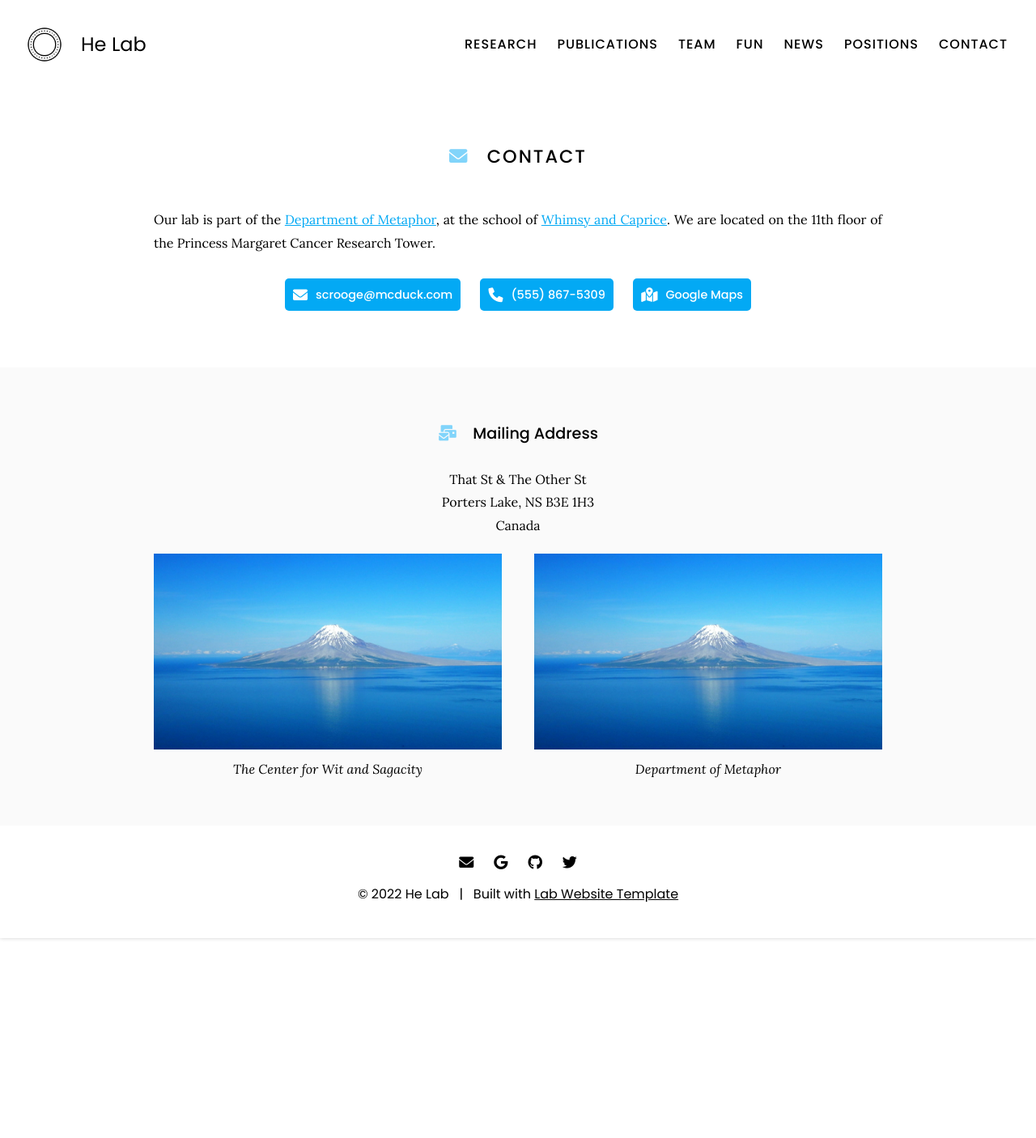
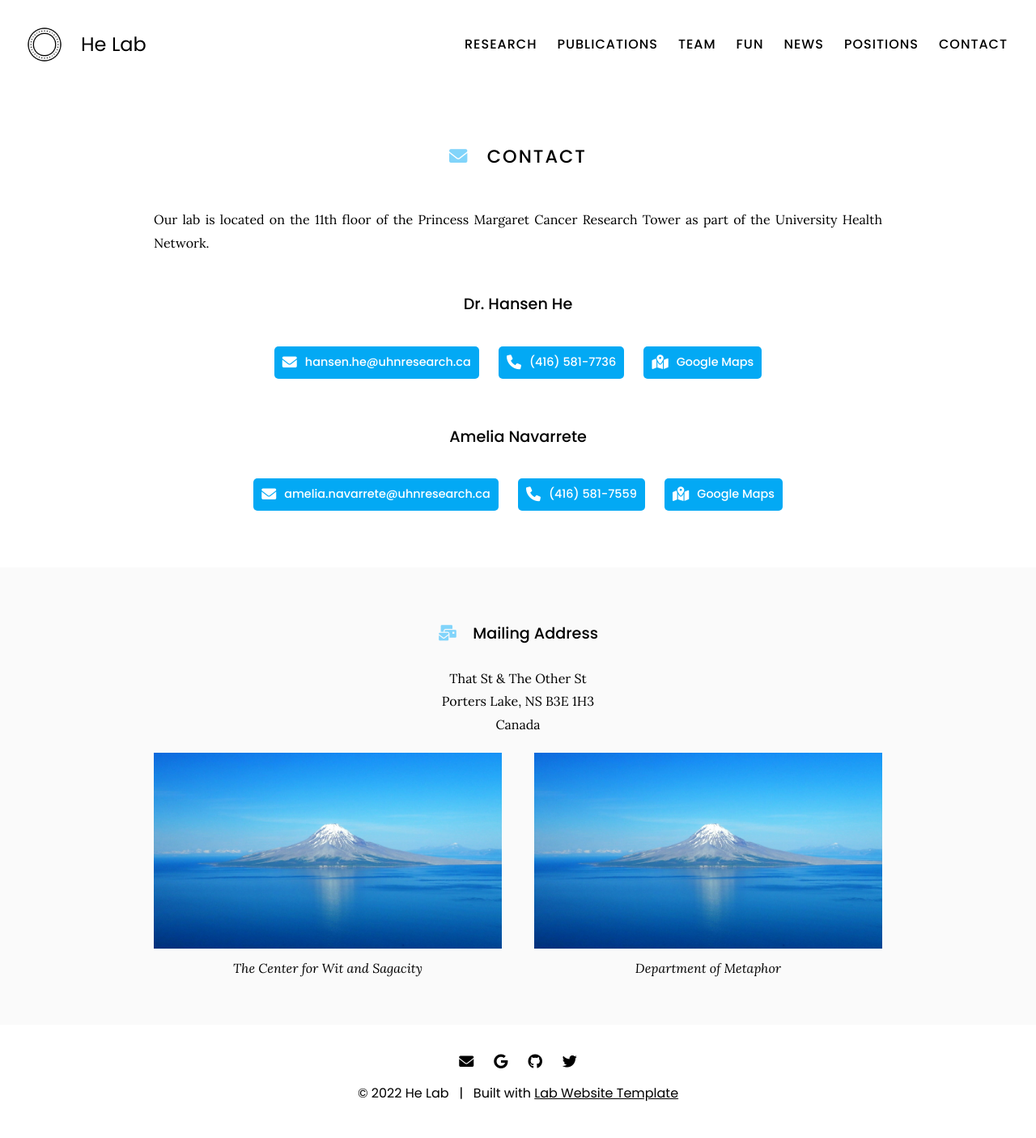
Before and after one commit to vivianschu/blue, a Jekyll site: the page built from contact/index.md, in a window 1280 px wide. Shown: the whole page at 81% size. Built offline with Jekyll 4.4.1, drawn with Linux system fonts in a browser that asks for light colours; before the commit the page ends 1159 px from its top, so only the background shows below that.

Commit message:
Update index.md

```diff
--- a/contact/index.md
+++ b/contact/index.md
@@ -7,25 +7,56 @@ nav:
 
 # <i class="fas fa-envelope"></i>Contact
 
-Our lab is part of the [Department of Metaphor](), at the school of [Whimsy and Caprice]().
-We are located on the 11th floor of the Princess Margaret Cancer Research Tower.
+Our lab is located on the 11th floor of the Princess Margaret Cancer Research Tower as part of the University Health Network.
+
+### Dr. Hansen He
 
 {%
   include link.html
   type="email"
   icon=""
-  text="scrooge@mcduck.com"
+  text="hansen.he@uhnresearch.ca"
   tooltip=""
-  link="scrooge@mcduck.com"
+  link="hansen.he@uhnresearch.ca"
   style="button"
 %}
 {%
   include link.html
   type="phone"
   icon=""
-  text="(555) 867-5309"
+  text="(416) 581-7736"
   tooltip=""
-  link="+1-555-867-5309"
+  link="+1-416-581-7736"
+  style="button"
+%}
+{%
+  include link.html
+  type="address"
+  icon=""
+  text="Google Maps"
+  tooltip="View on Google Maps"
+  link="https://goo.gl/maps/9RdNPdoQpHKBnUYPA"
+  style="button"
+%}
+{:.center}
+
+### Amelia Navarrete
+{%
+  include link.html
+  type="email"
+  icon=""
+  text="amelia.navarrete@uhnresearch.ca"
+  tooltip=""
+  link="amelia.navarrete@uhnresearch.ca"
+  style="button"
+%}
+{%
+  include link.html
+  type="phone"
+  icon=""
+  text="(416) 581-7559"
+  tooltip=""
+  link="+1-416-581-7559"
   style="button"
 %}
 {%
```
